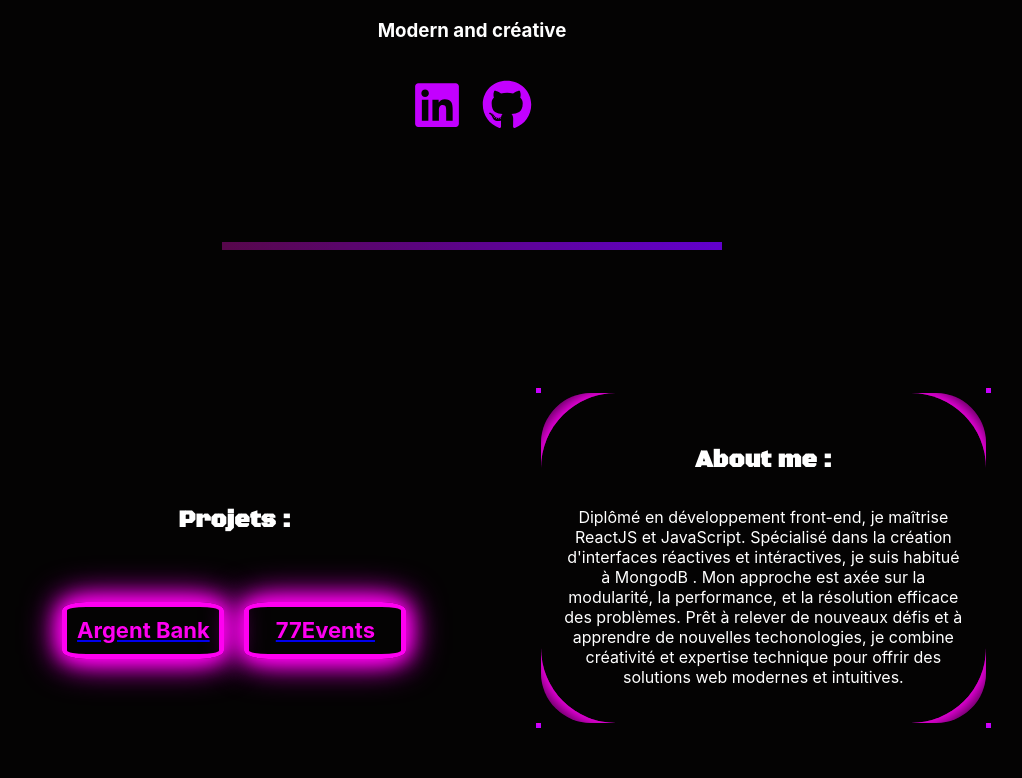
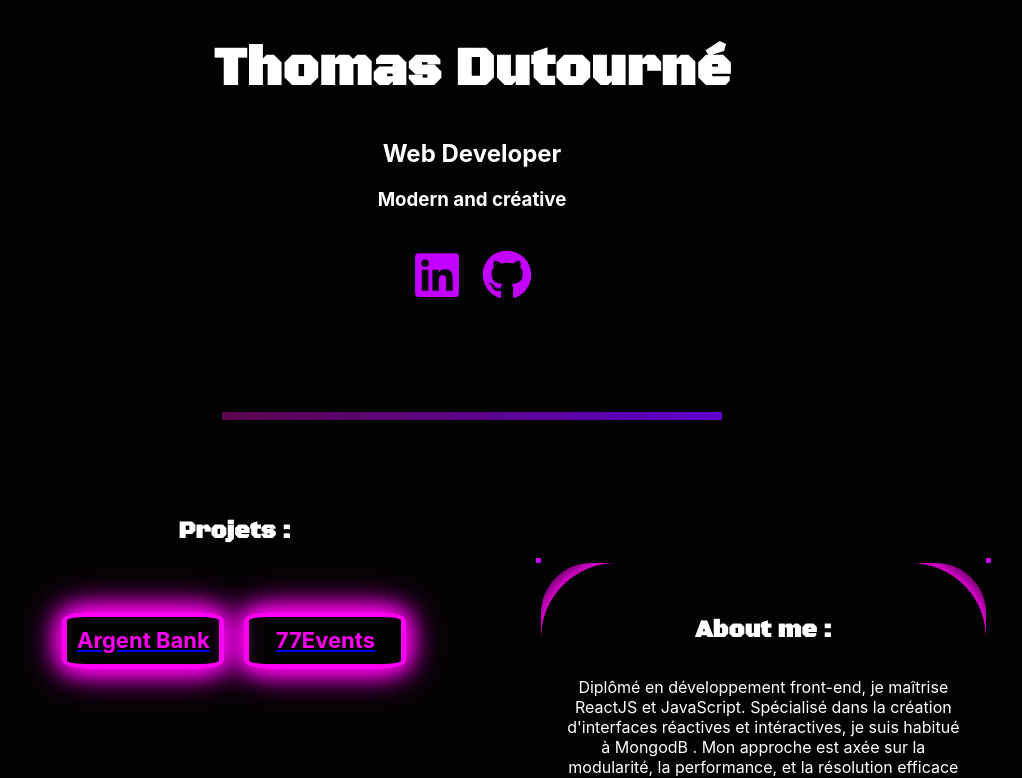
Before and after one commit to Tomhashcat/portfolio, a React (Create React App) app: page / in a window 1280 px wide. Shown: the top 778 px of the page, without its empty margins (168-1190 px from the left). Built offline with nearby package versions, Linux system fonts and the light colour scheme.

Commit message:
:fix title

```diff
--- a/src/pages/Home/Home.js
+++ b/src/pages/Home/Home.js
@@ -19,7 +19,8 @@ function Home() {
         <meta property="og:description" content="Personal portfolio for web developer. Specialized in ReactJS and JavaScript." />
         <meta property="og:image" content="https://your-website-url.com/og-image.jpg" />
         <meta property="og:url" content="https://your-website-url.com" />
-
+     <h1>Thomas Dutourné</h1>
+     <h2>Web Developer</h2>
       <h3>Modern and créative</h3>
       <a href="https://www.linkedin.com/feed/?trk=guest_homepage-basic_google-one-tap-submit" aria-label="LinkedIn Profile">
         <FontAwesomeIcon className="icones" alt='icone linkedin' icon={faLinkedin} />
```
